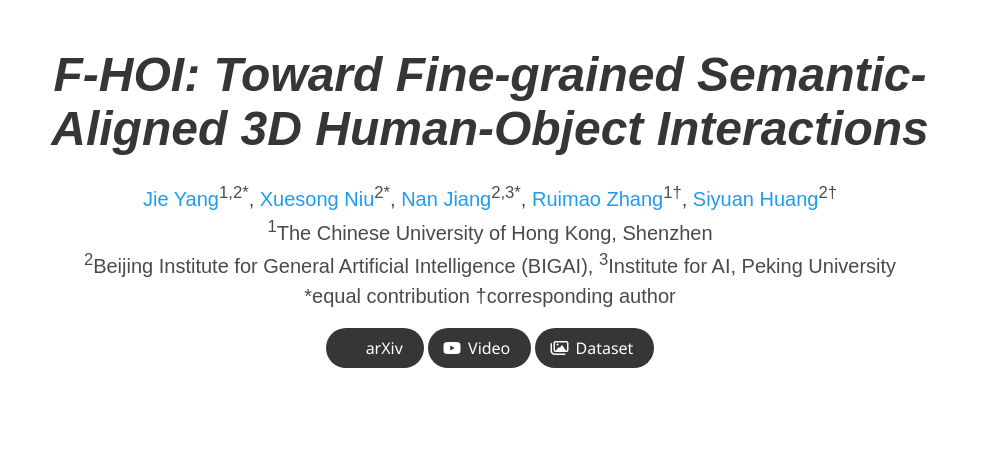
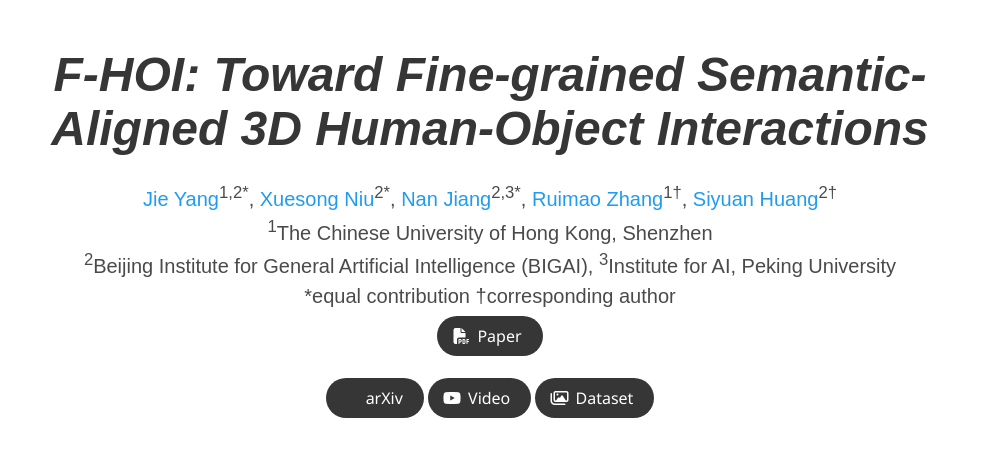
Before and after one commit to F-HOI/f-hoi.github.io, a plain HTML site: page index.html in a window 1280 px wide. Shown: the top 466 px of the page, without its empty margins (150-1132 px from the left). Drawn offline with nearby package versions, Linux system fonts and the light colour scheme; some icons are missing; a web font is replaced by a local one.

Commit message:
Update index.html

```diff
--- a/index.html
+++ b/index.html
@@ -101,7 +101,15 @@
               <sup>3</sup>Institute for AI, Peking University<br>
               *equal contribution †corresponding author
           </div>
-
+                <!-- PDF Link. -->
+                <span class="link-block">
+                  <a href="https://arxiv.org/abs/2406.07221" class="external-link button is-normal is-rounded is-dark">
+                    <span class="icon">
+                      <i class="fas fa-file-pdf"></i>
+                    </span>
+                    <span>Paper</span>
+                  </a>
+                </span>
           <div class="column has-text-centered">
             <div class="publication-links">
               <span class="link-block">
```
